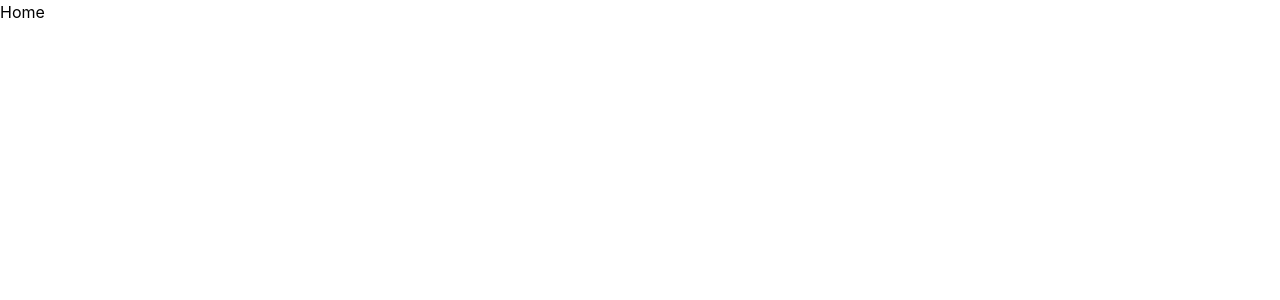
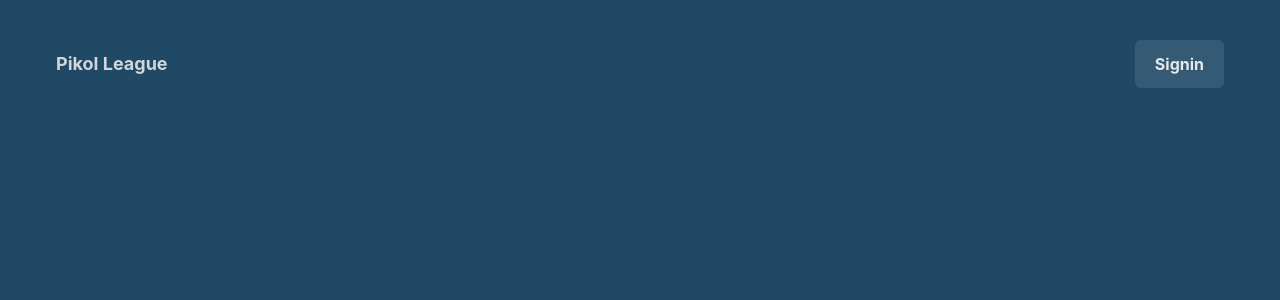
Before and after one commit to Ein-shen/Pikol, a React app in the folder frontend/: page / in a window 1280 px wide. Shown: the top 300 px of the page. Built offline with nearby package versions, Linux system fonts and the light colour scheme; the HTML template or start-up script is replaced by a standard one.

Commit message:
added normal landing page in home

```diff
--- a/frontend/src/Home.jsx
+++ b/frontend/src/Home.jsx
@@ -2,6 +2,16 @@ import React from 'react'
 
 export const Home = () => {
   return (
-    <div>Home</div>
+    <div className='h-screen w-full bg-[#1F4964] px-10 pt-8'>
+      <div className='flex flex-row items-center justify-between border-white/50 h-16 px-4 py-4'>
+        <h1 className='font-bold text-gray-300 text-lg'>
+          Pikol League
+        </h1>
+
+        <button className='px-5 py-3 hover:bg-white/20 rounded-md bg-white/10 text-gray-200 font-bold text-md'>
+          Signin
+        </button>
+      </div>
+    </div>
   )
 }
```
